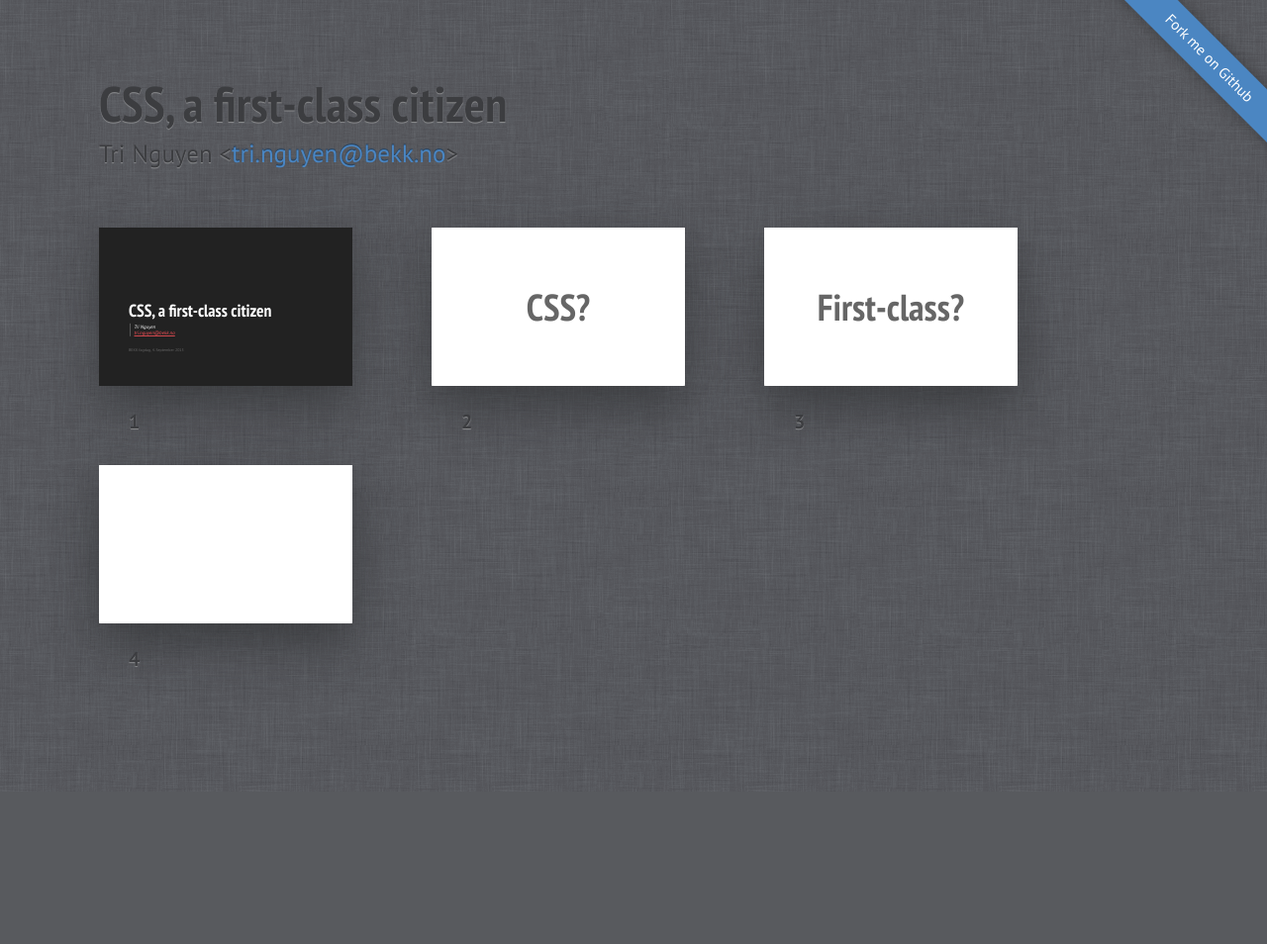
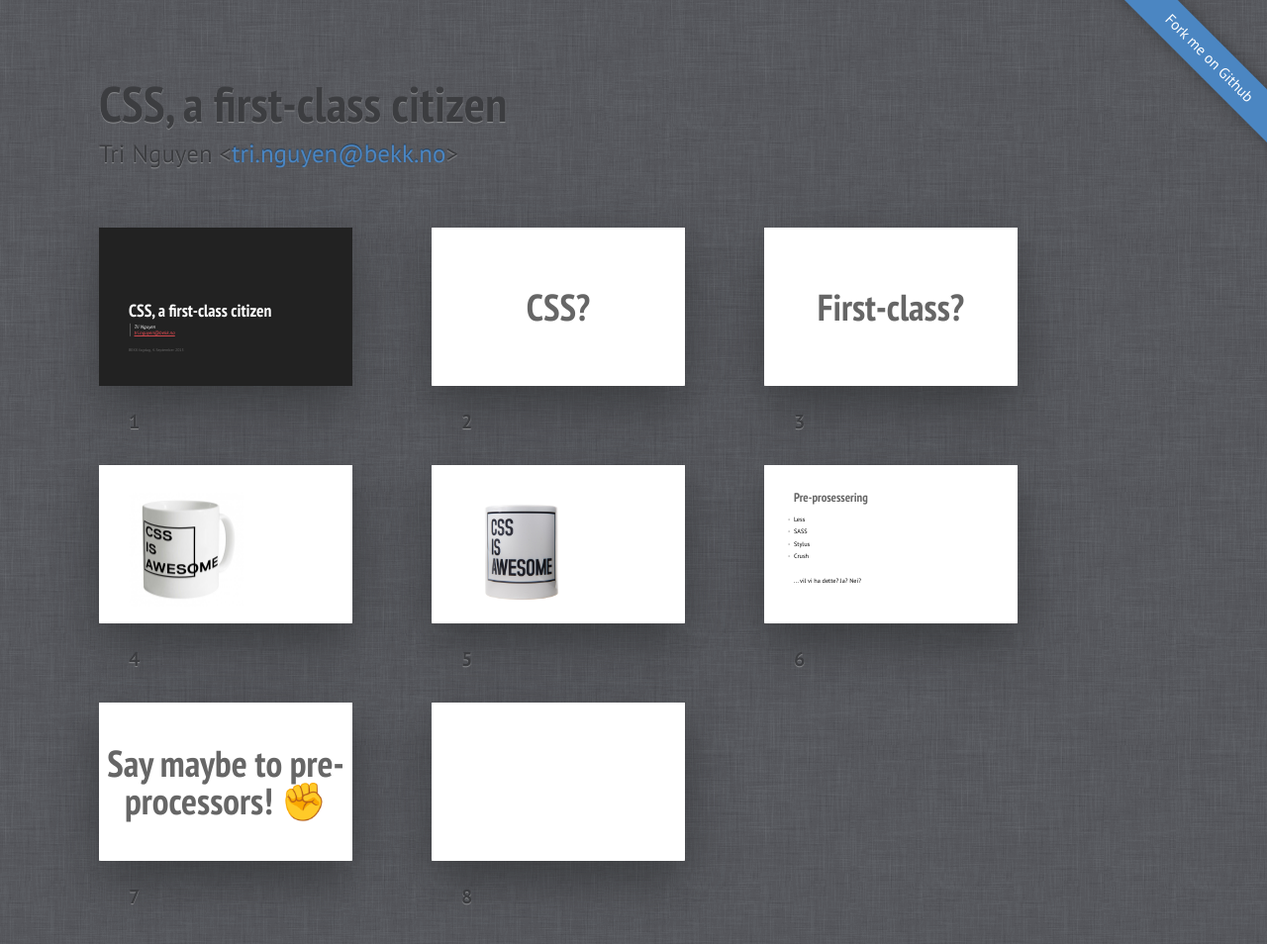
Before and after one commit to tmn/css-fagdag-sept15, a plain HTML site: page index.html in a window 1280 px wide. Shown: the whole page at 99% size. Before the commit the page ends 800 px from the top, so only its background shows below. Drawn offline with Linux system fonts and the light colour scheme.

Commit message:
Add new slides to presentation

```diff
--- a/index.html
+++ b/index.html
@@ -81,6 +81,30 @@
 	</div></section>
 
 	<section class="slide"><div>
+		<img src="pictures/nonawesome.jpg" alt="">
+	</div></section>
+
+	<section class="slide"><div>
+		<img src="pictures/awesome.jpg" height="90%" alt="">
+	</div></section>
+
+	<section class="slide"><div>
+		<h2>Pre-prosessering</h2>
+		<ul>
+			<li>Less</li>
+			<li>SASS</li>
+			<li>Stylus</li>
+			<li>Crush</li>
+		</ul>
+
+		<p class="next">... vil vi ha dette? <span class="next">Ja?</span> <span class="next">Nei?</span></p>
+	</div></section>
+
+	<section class="slide shout"><div>
+		<h2>Say <strong>maybe</strong> to pre-processors! &#x270a;</h2>
+	</div></section>
+
+	<section class="slide"><div>
 
 	</div></section>
 
```
